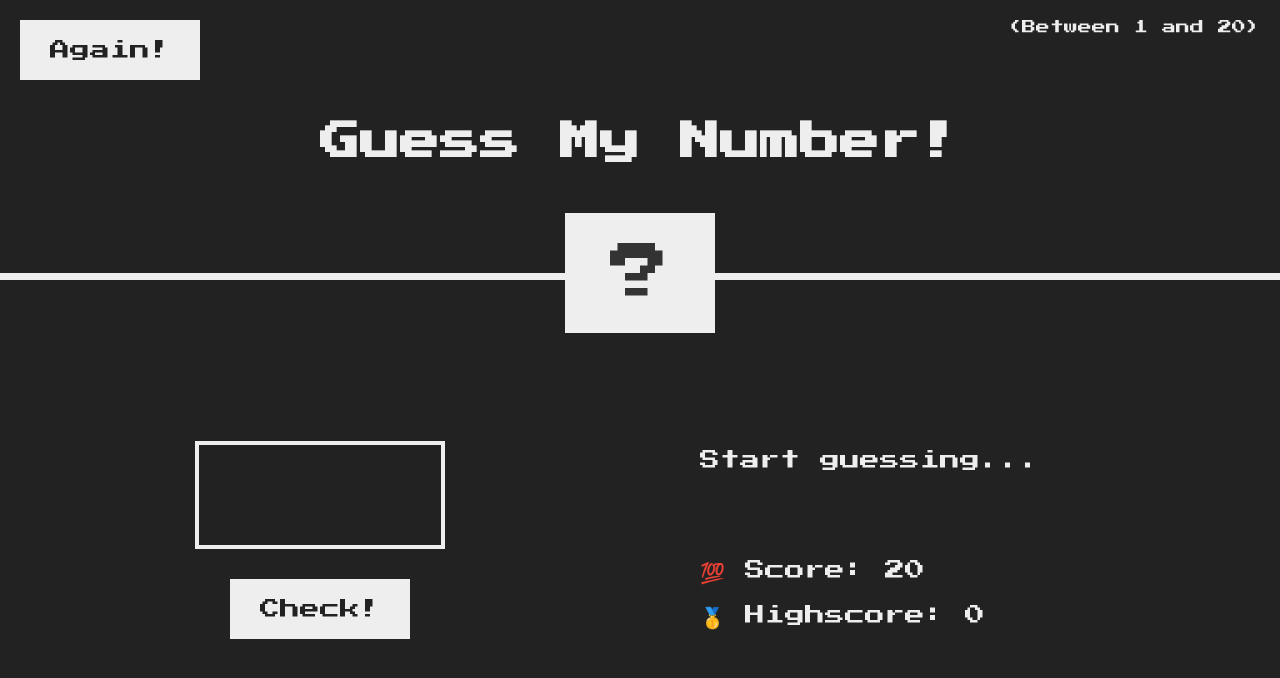
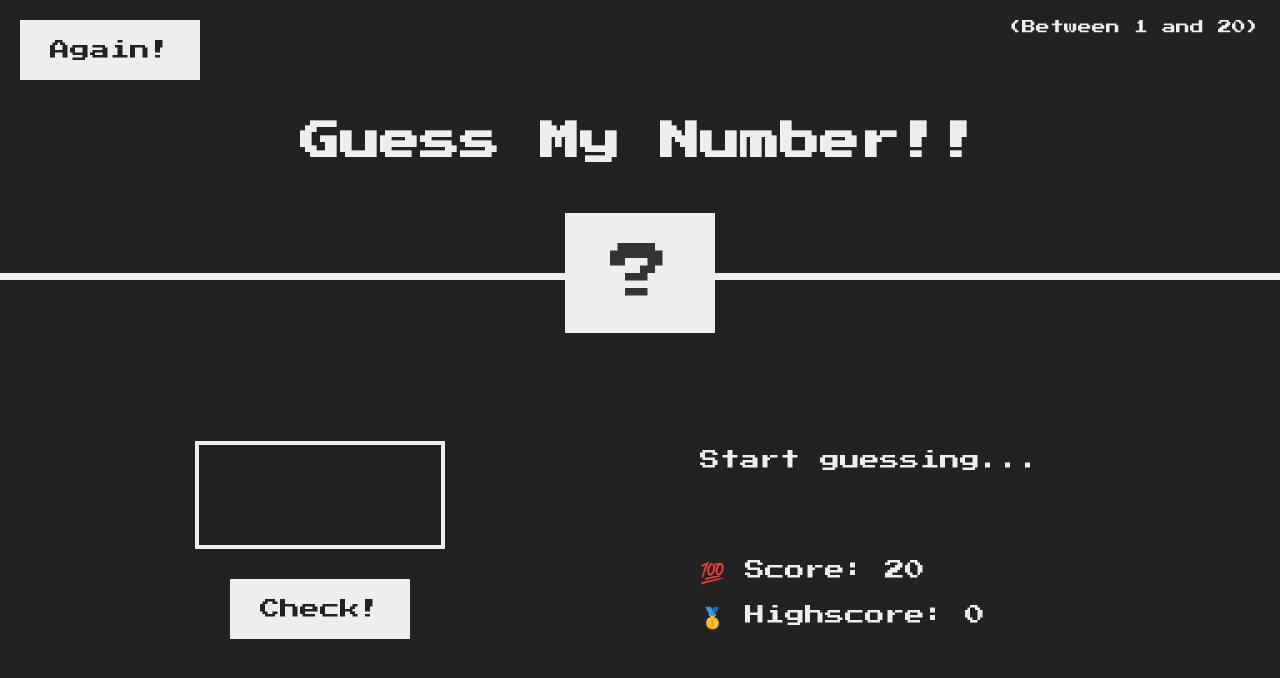
Before and after one commit to monishsoni427/Guess_number_in_range, a plain HTML site: page index.html in a window 1280 px wide. Drawn offline with Linux system fonts and the light colour scheme.

Commit message:
Updated index.html

```diff
--- a/index.html
+++ b/index.html
@@ -8,10 +8,9 @@
   <link rel="stylesheet" href="style.css" />
   <title>Guess My Number!</title>
 </head>
-
 <body>
   <header>
-    <h1>Guess My Number!</h1>
+    <h1>Guess My Number!!</h1>
     <p class="between">(Between 1 and 20)</p>
     <button class="btn again">Again!</button>
     <div class="number">?</div>
```
